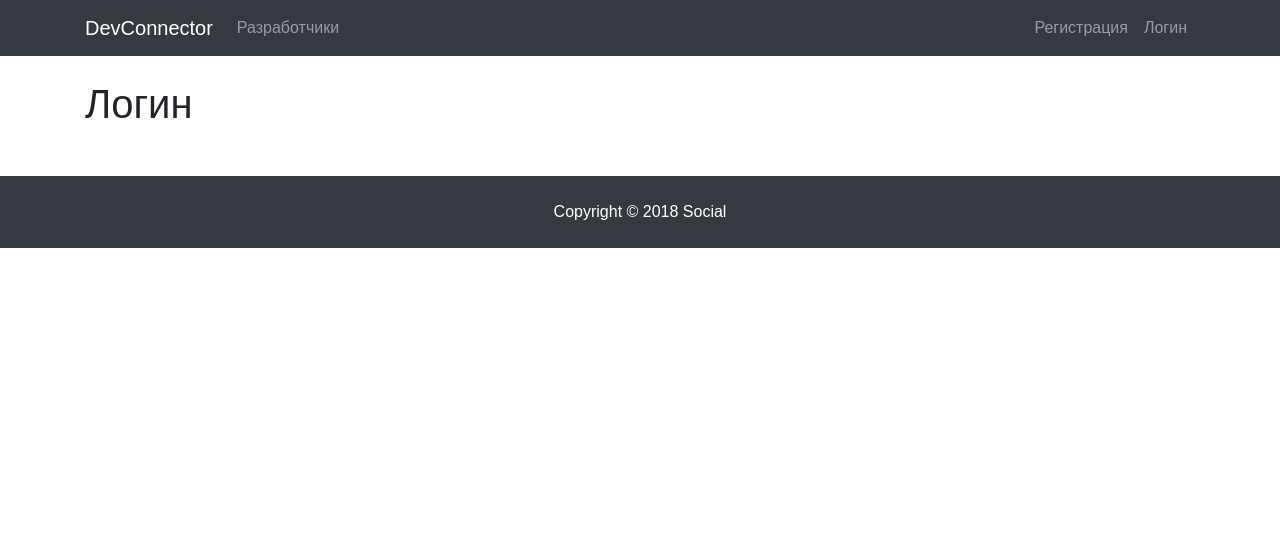
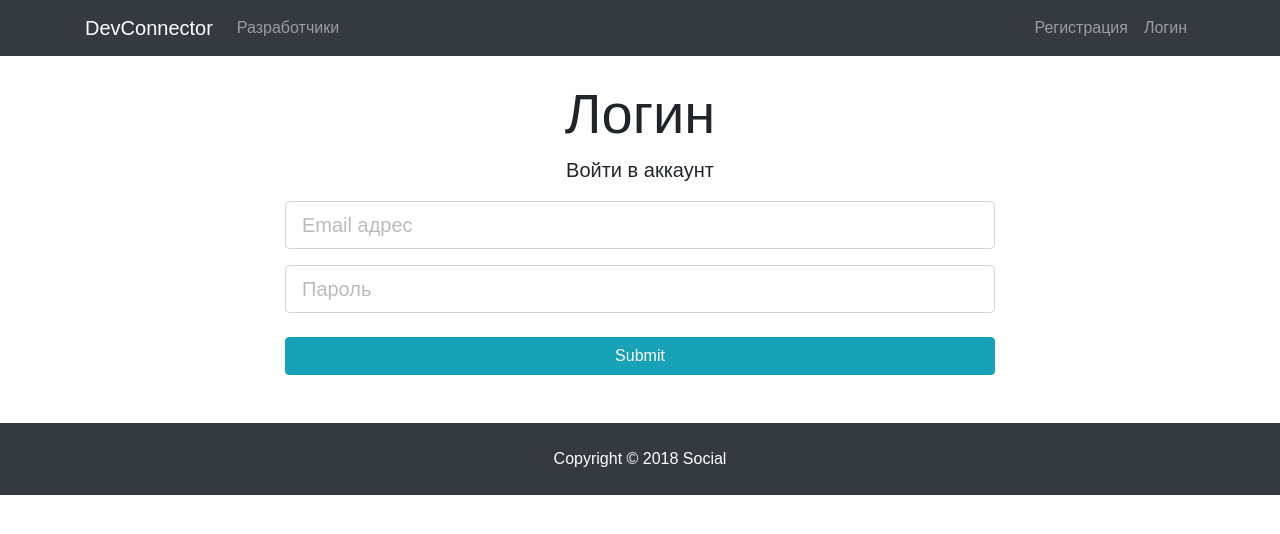
Before and after one commit to SergeyWebDeveloper/fullStackReact, a React (Create React App) app in the folder client/: page /login in a window 1280 px wide. Shown: the top 534 px of the page. Built offline with nearby package versions, Linux system fonts and the light colour scheme.

Commit message:
show errors in register form

```diff
--- a/client/package.json
+++ b/client/package.json
@@ -3,6 +3,8 @@
   "version": "0.1.0",
   "private": true,
   "dependencies": {
+    "axios": "^0.18.0",
+    "classnames": "^2.2.5",
     "react": "^16.3.2",
     "react-dom": "^16.3.2",
     "react-router-dom": "^4.2.2",
--- a/client/src/components/auth/Login.js
+++ b/client/src/components/auth/Login.js
@@ -1,10 +1,59 @@
 import React, {Component} from 'react';
 
 class Login extends Component {
+	state = {
+		email: '',
+		password: '',
+		errors: {}
+	};
+
+	onChange = (e) => {
+		this.setState({[e.target.name]: e.target.value});
+	};
+
+	onSubmit = (e) => {
+		e.preventDefault();
+		const user = {
+			email: this.state.email,
+			password: this.state.password,
+		};
+		console.log(user);
+	};
+
 	render() {
 		return (
-			<div>
-				<h1>Логин</h1>
+			<div className="login">
+				<div className="container">
+					<div className="row">
+						<div className="col-md-8 m-auto">
+							<h1 className="display-4 text-center">Логин</h1>
+							<p className="lead text-center">Войти в аккаунт</p>
+							<form onSubmit={this.onSubmit}>
+								<div className="form-group">
+									<input
+										type="email"
+										className="form-control form-control-lg"
+										placeholder="Email адрес"
+										name="email"
+										onChange={this.onChange}
+										value={this.state.email}
+									/>
+								</div>
+								<div className="form-group">
+									<input
+										type="password"
+										className="form-control form-control-lg"
+										placeholder="Пароль"
+										name="password"
+										onChange={this.onChange}
+										value={this.state.password}
+									/>
+								</div>
+								<input type="submit" className="btn btn-info btn-block mt-4"/>
+							</form>
+						</div>
+					</div>
+				</div>
 			</div>
 		);
 	}
--- a/client/src/components/auth/Register.js
+++ b/client/src/components/auth/Register.js
@@ -1,4 +1,6 @@
 import React, {Component} from 'react';
+import axios from 'axios';
+import classnames from 'classnames';
 
 class Register extends Component {
 	state = {
@@ -21,10 +23,14 @@
 			password: this.state.password,
 			password2: this.state.password2
 		};
-		console.log(newUser);
+		axios
+			.post('/api/users/register', newUser)
+			.then(res => console.log(res.data))
+			.catch(err => this.setState({errors: err.response.data}));
 	};
 
 	render() {
+		const {errors} = this.state;
 		return (
 			<div className="register">
 				<div className="container">
@@ -32,47 +38,59 @@
 						<div className="col-md-8 m-auto">
 							<h1 className="display-4 text-center">Регистрация</h1>
 							<p className="lead text-center">Создание аккаунта</p>
-							<form onSubmit={this.onSubmit}>
+							<form noValidate onSubmit={this.onSubmit}>
 								<div className="form-group">
 									<input
 										type="text"
-										className="form-control form-control-lg"
+										className={classnames('form-control form-control-lg',{
+											'is-invalid': errors.name
+										})}
 										placeholder="Имя"
 										name="name"
 										value={this.state.name}
 										onChange={this.onChange}
 									/>
+									{errors.name&&(<div className='invalid-feedback'>{errors.name}</div>)}
 								</div>
 								<div className="form-group">
 									<input
 										type="email"
-										className="form-control form-control-lg"
+										className={classnames('form-control form-control-lg',{
+											'is-invalid': errors.email
+										})}
 										placeholder="Email"
 										name="email"
 										value={this.state.email}
 										onChange={this.onChange}
 									/>
 									<small className="form-text text-muted">На сайте используется граватар-Email</small>
+									{errors.email&&(<div className='invalid-feedback'>{errors.email}</div>)}
 								</div>
 								<div className="form-group">
 									<input
 										type="password"
-										className="form-control form-control-lg"
+										className={classnames('form-control form-control-lg',{
+											'is-invalid': errors.password
+										})}
 										placeholder="Пароль"
 										name="password"
 										value={this.state.password}
 										onChange={this.onChange}
 									/>
+									{errors.password&&(<div className='invalid-feedback'>{errors.password}</div>)}
 								</div>
 								<div className="form-group">
 									<input
 										type="password"
-										className="form-control form-control-lg"
+										className={classnames('form-control form-control-lg',{
+											'is-invalid': errors.password2
+										})}
 										placeholder="Подтверждение пароля"
 										value={this.state.password2}
 										name="password2"
 										onChange={this.onChange}
 									/>
+									{errors.password2&&(<div className='invalid-feedback'>{errors.password2}</div>)}
 								</div>
 								<input type="submit" className="btn btn-info btn-block mt-4"/>
 							</form>
```
